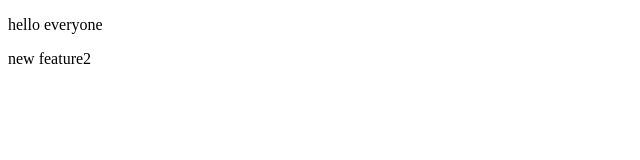
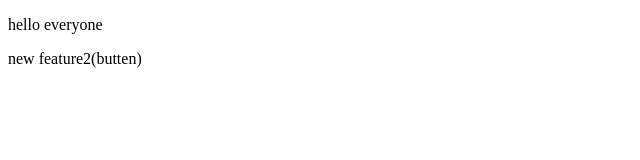
Before and after one commit to piyush-kumar711/localrepo, a plain HTML site: page index.html in a window 1280 px wide. Shown: the full height of the page, 0-640 px from the left. Drawn offline with Linux system fonts and the light colour scheme.

Commit message:
add butten

```diff
--- a/index.html
+++ b/index.html
@@ -7,6 +7,6 @@
 </head>
 <body>
     <p>hello everyone</p>
-    <p>new feature2</p>
+    <p>new feature2(butten)</p>
 </body>
 </html>
```
